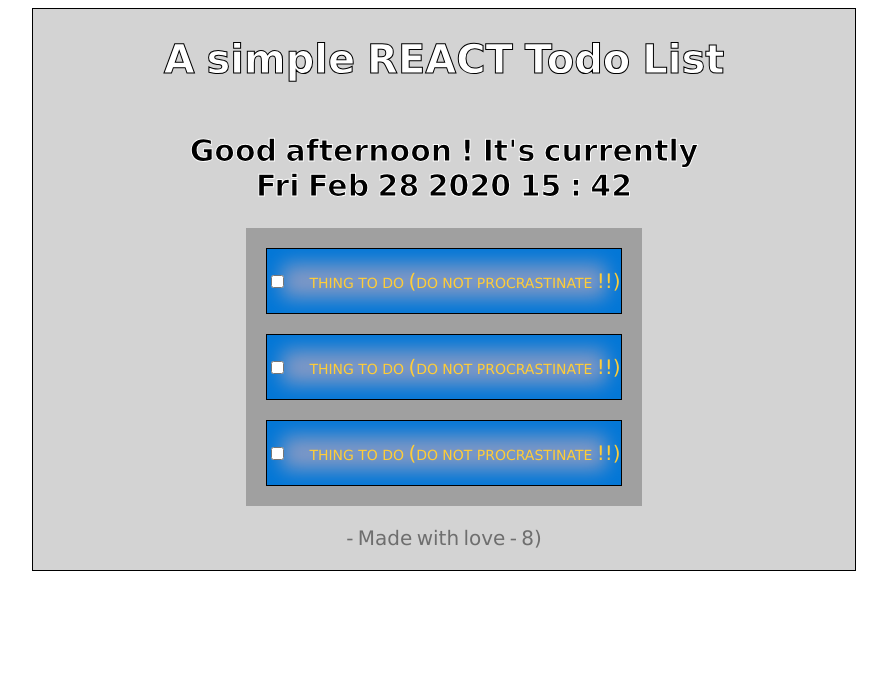
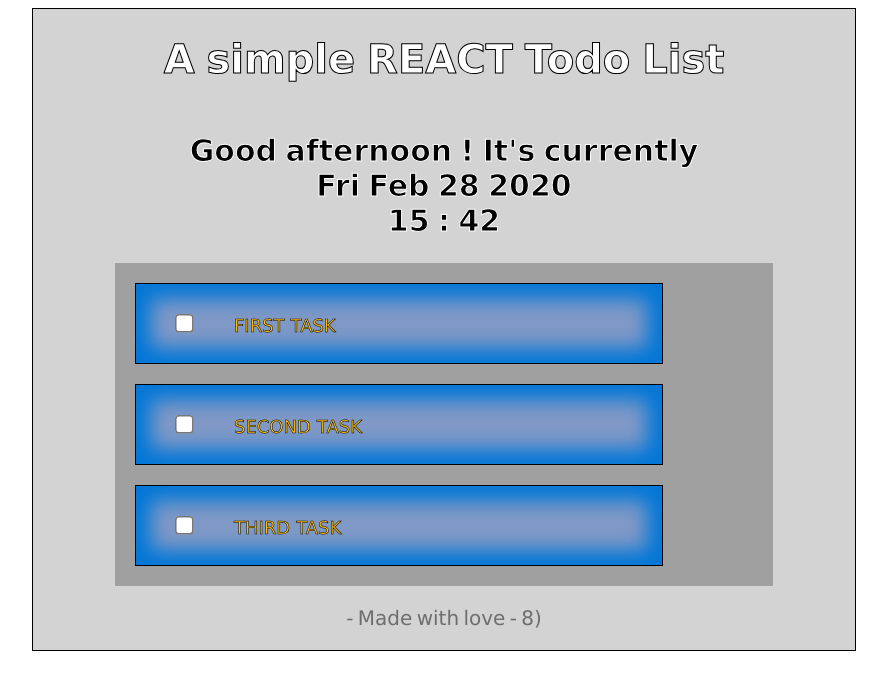
Before and after one commit to 3C2H/react-basic-todo-list, a React (Create React App) app: page / in a window 1280 px wide. Shown: the top 690 px of the page, without its empty margins (196-1083 px from the left). Built offline with nearby package versions, Linux system fonts and the light colour scheme.

Commit message:
props integration (wip) + styling

```diff
--- a/src/components/CheckBox.js
+++ b/src/components/CheckBox.js
@@ -7,7 +7,7 @@
     return(
       <div className='checkBoxContainer'>
         <input className='theCheckBox' type='checkbox' />
-        <p className='checkBoxText'>thing to do (do not procrastinate !!)</p>
+        <p className='checkBoxText'> {this.props.todoText} </p>
       </div>
     )
   }
--- a/src/components/DateComponent.js
+++ b/src/components/DateComponent.js
@@ -21,7 +21,7 @@
 
     return(
 			<div className='dateComponent'>
-				<h2>Good {timeOfDay} ! It's currently <br></br> {dateUi} {hours} : {minutes} </h2>
+				<h2>Good {timeOfDay} ! It's currently <br></br> {dateUi} <br></br> {hours} : {minutes} </h2>
 			</div>
     )
   }
--- a/src/components/TodoList.js
+++ b/src/components/TodoList.js
@@ -7,9 +7,9 @@
   render() {
     return(
       <div className='TodoListContainer'>
-        <CheckBox />
-        <CheckBox />
-        <CheckBox />
+        <CheckBox todoText='first task'/>
+        <CheckBox todoText='second task'/>
+        <CheckBox todoText='third task'/>
       </div>
     )
   }
--- a/src/style/checkBox.css
+++ b/src/style/checkBox.css
@@ -5,18 +5,23 @@
   background-color: rgba(100, 148, 237, 0.5);
   margin: 20px;
   border: 1px solid;
+  width: 80%;
   -webkit-box-shadow: inset 0px 0px 20px 15px rgba(0, 118, 215, 0.995);
   box-shadow: inset 0px 0px 20px 15px rgba(0, 118, 215, 0.995);
   /* -webkit-box-shadow: 0px 15px 20px 15px rgba(0,0,0,0.8);
   box-shadow: 0px 15px 20px 15px rgba(0,0,0,0.8); */
 }
 
-.checkBoxText {
-  color: rgb(255, 205, 55);
-  /* -webkit-box-shadow: inset 0px 0px 20px 15px rgba(255, 205, 55, 0.3);
-  box-shadow: inset 0px 0px 20px 15px rgb(255, 205, 55, 0.3); */
+@supports (-webkit-text-stroke: 0.5px black) {
+  .checkBoxText {
+    -webkit-text-stroke: 0.5px black;
+    -webkit-text-fill-color: rgb(255, 191, 0);
+    font-size: 25px;
+  }
 }
 
 .theCheckBox {
+  margin-left: 25px;
   margin-right:  25px;
+  zoom: 1.55;
 }
--- a/src/style/todoList.css
+++ b/src/style/todoList.css
@@ -1,4 +1,5 @@
 .TodoListContainer {
   background-color: rgb(160, 160, 160);
   font-variant: small-caps;
+  width: 80%;
 }
```
